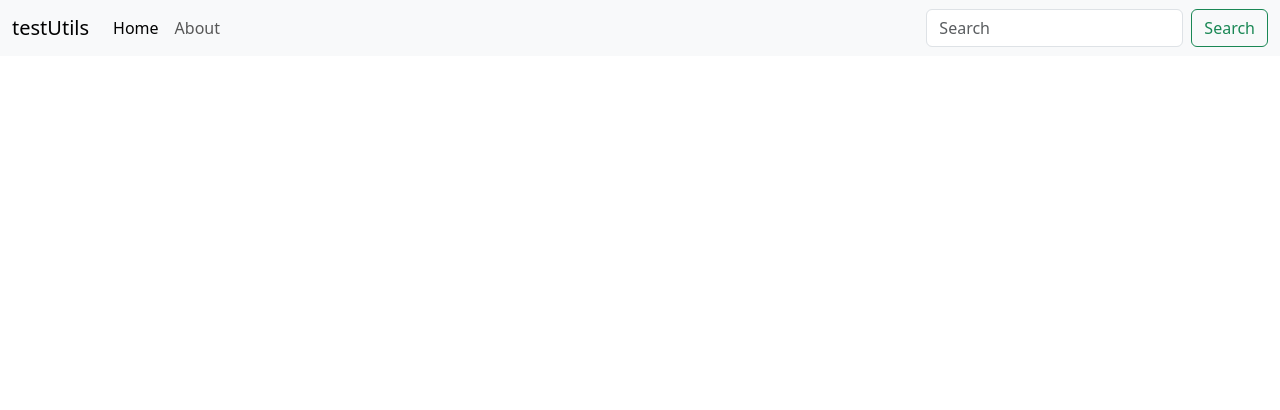
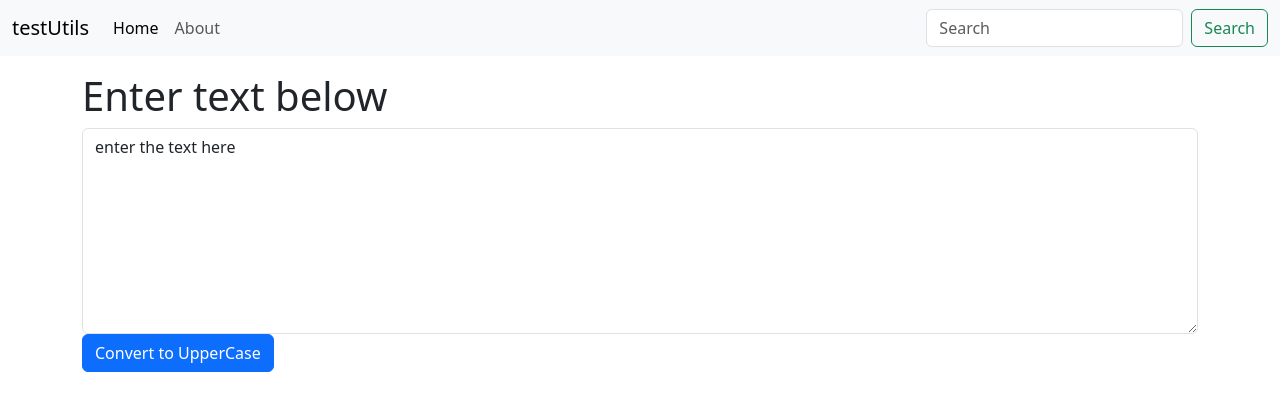
Before and after one commit to KiranKhadd29/practiceReactJS, a React (Create React App) app in the folder react-study/: page / in a window 1280 px wide. Shown: the top 410 px of the page. Built offline with nearby package versions, Linux system fonts and the light colour scheme.

Commit message:
TextUtils - States and Handling events

```diff
--- a/react-study/src/App.js
+++ b/react-study/src/App.js
@@ -1,12 +1,15 @@
 //import logo from './logo.svg';
 //import './App.css';
-
 import Navbar from "./Components/Navbar";
+import TextForm from "./Components/TextForm";
 
 function App() {
   return (
     <>
     <Navbar title="testUtils" />
+    <div className="container my-3">
+      <TextForm heading = "Enter text below" />
+    </div>
     </>
   );
 }
--- /dev/null
+++ b/react-study/src/Components/TextForm.js
@@ -0,0 +1,27 @@
+import React, { useState } from 'react'
+
+export default function TextForm(props) {
+    const handleUpClick = () =>{
+        console.log("Upparcase was clicked" + text);
+        let newText = text.toUpperCase();
+        setText(newText);
+    }
+    const handleOnChange = (event) =>{
+        console.log("On Change");
+        setText(event.target.value);
+
+    }
+    const [text, setText] = useState("enter the text here");
+    //text = "new text" // wrong way to change the state
+    //setText = {"new text"} // correct way to change the state
+  return (
+    <>
+    <h1>{props.heading}</h1>
+    <div className="mb-3">
+        {/*<label for="myBox" className="form-label">Example textarea</label>*/}
+        <textarea className="form-control" id="myBox" onChange={handleOnChange} value={text} rows="8"></textarea>
+        <button className="btn btn-primary" onClick={handleUpClick}>Convert to UpperCase </button>
+    </div>
+    </>
+  )
+}
```
